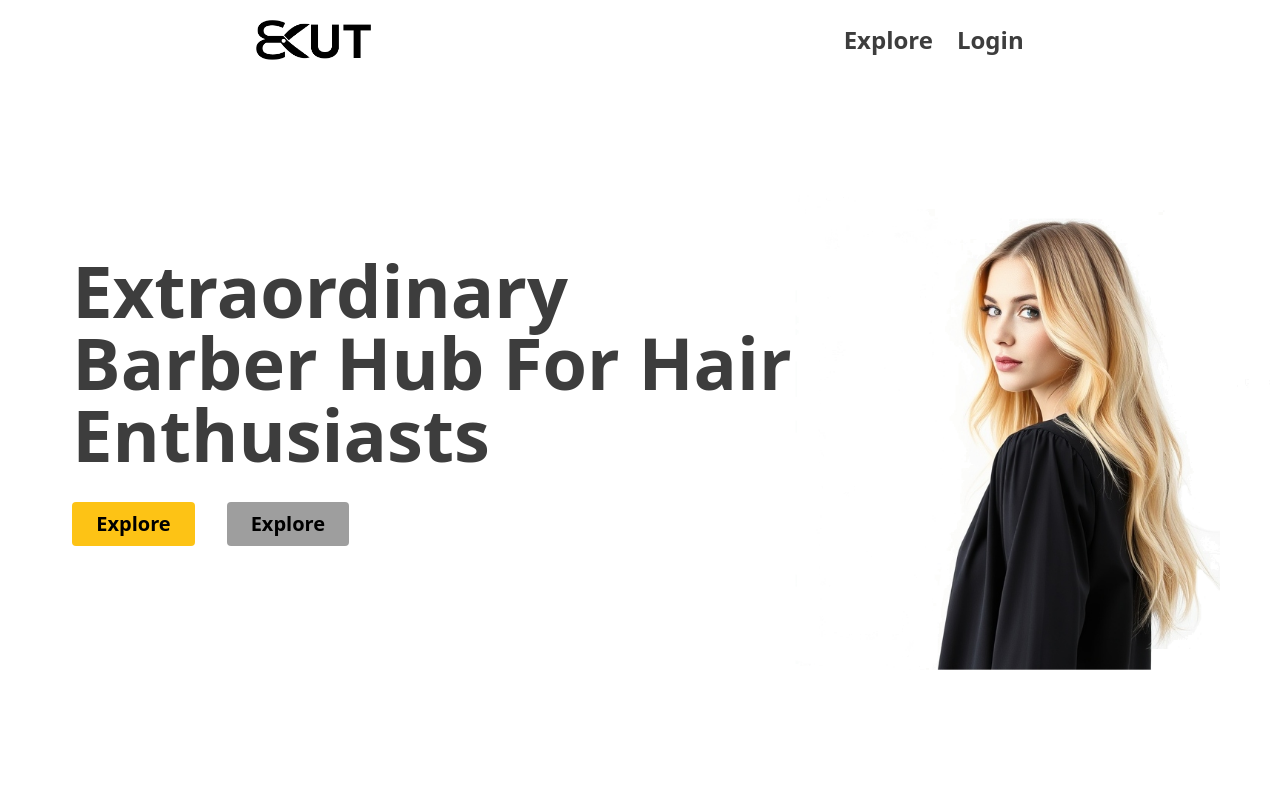
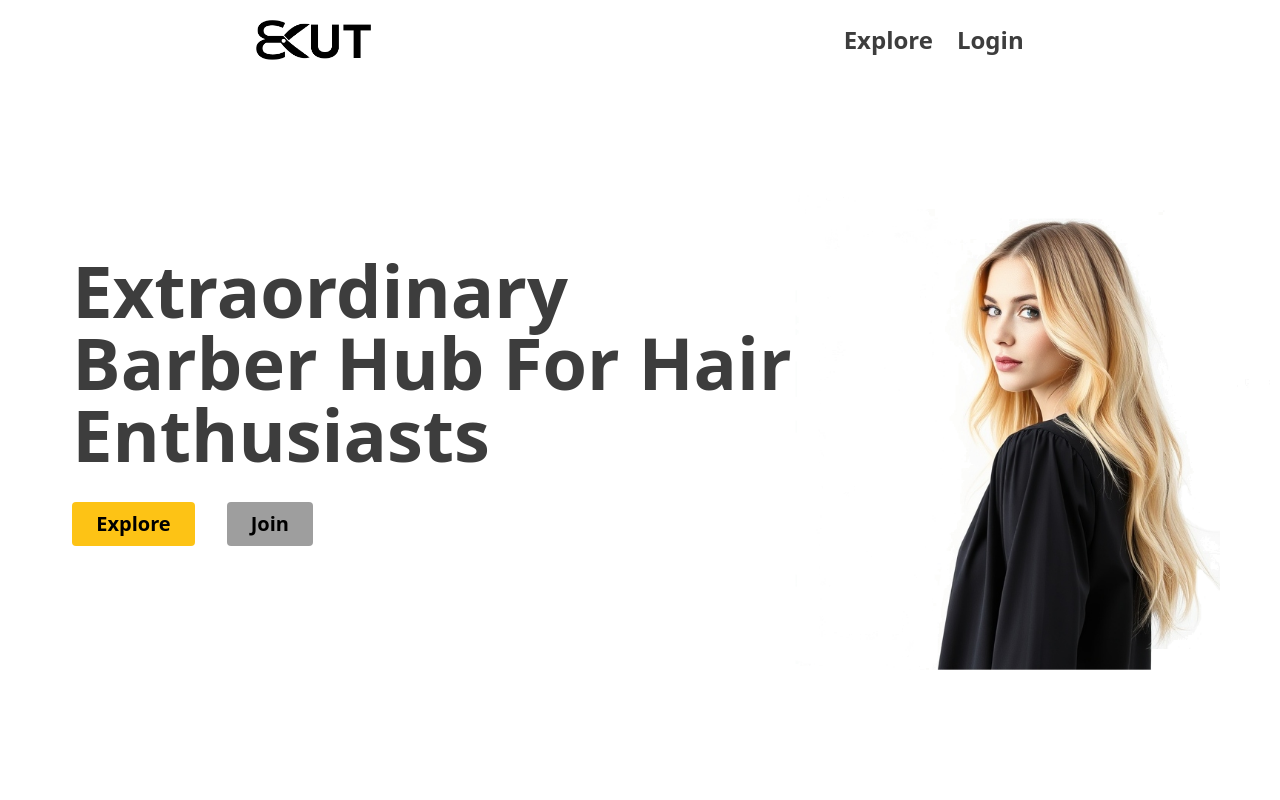
Before and after one commit to DhannyoPutta/ECut, a React (Vite) app in the folder src/ECut_frontend/: page / in a window 1280 px wide. Shown: the top 800 px of the page. Built offline with nearby package versions, Linux system fonts and the light colour scheme; no server answers.

Commit message:
fixed wrong text

```diff
--- a/src/ECut_frontend/src/section/jumbotron/Jumbotron.jsx
+++ b/src/ECut_frontend/src/section/jumbotron/Jumbotron.jsx
@@ -12,7 +12,7 @@ const Jumbotron = () => {
                         <a href="explore">Explore</a>
                     </button>
                     <button className="text-xl font-semibold px-6 py-2 bg-secondary rounded text-black hover:text-white hover:shadow-[0px_0px_25px_8px_rgba(158,158,158,0.5)] transition duration-500" href="register">
-                        <a href="register">Explore</a>
+                        <a href="register">Join</a>
                     </button>
                 </div>
             </div>
```
